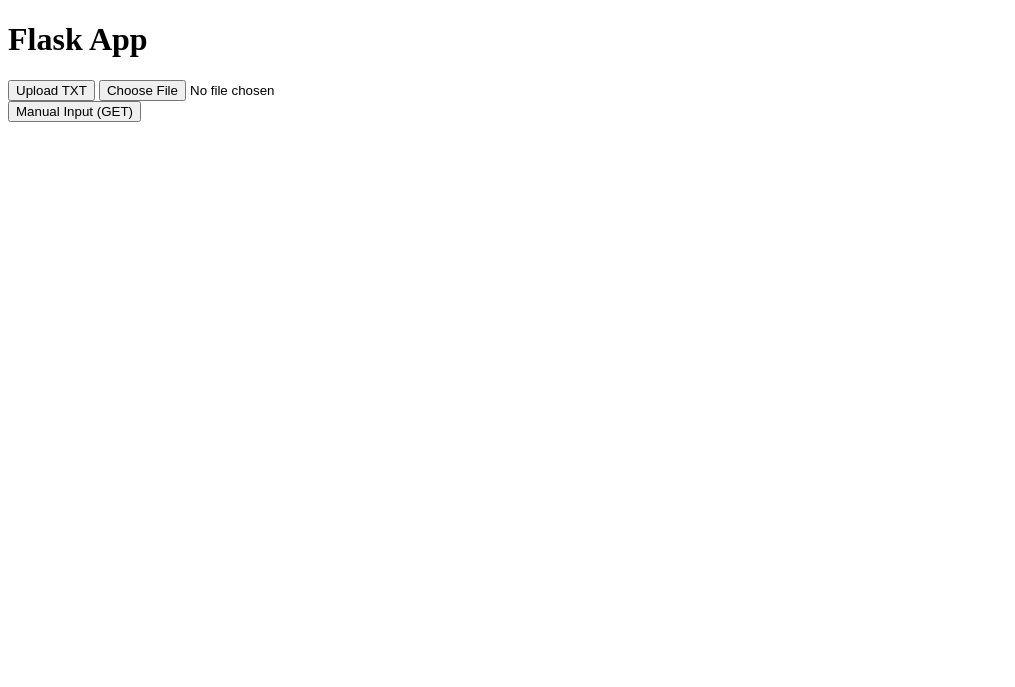
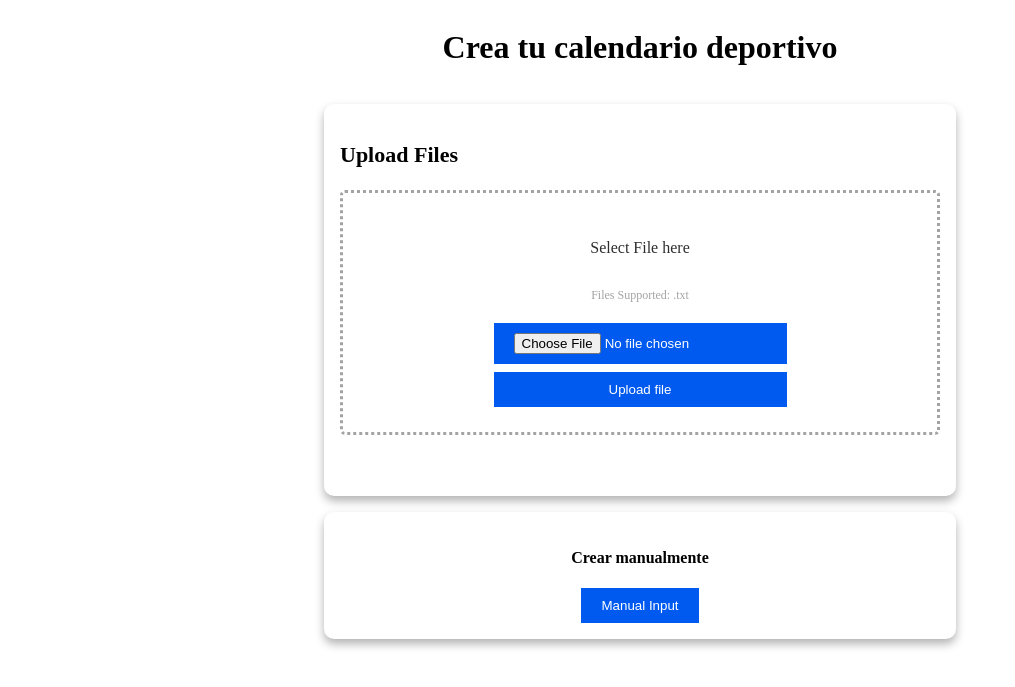
Before and after one commit to juanbailon/proyecto-ada-optimizacion-discreta, a Flask app: page / in a window 1280 px wide. Shown: the top 687 px of the page, without its empty margins (0-1015 px from the left). Run offline with Flask 3, Linux system fonts and the light colour scheme.

Commit message:
Se añaden diseños a interfaz de proyecto

```diff
--- a/flask_app/app.py
+++ b/flask_app/app.py
@@ -78,6 +78,10 @@
 
 		return render_template("display_results.html", data=solution, num_rows=num_rows, num_cols=num_cols)
 
+@app.route('/static/css/<path:filename>')
+def static_css(filename):
+    return app.send_static_file(f'css/{filename}')
+
 
 if __name__ == "__main__":
 	app.run(host='0.0.0.0',debug=True)
--- /dev/null
+++ b/flask_app/static/css/styles.css
@@ -0,0 +1,117 @@
+body {
+  display: flex;
+  justify-content: center;
+  align-items: center;
+}
+
+.container {
+  display: flex;
+  flex-direction: column;
+  gap: 1rem;
+}
+
+.titulo-cal {
+  cursor: none;
+  transition: 0.5s text-shadow;
+  text-align: center;
+}
+
+.titulo-cal:hover {
+  text-shadow: 0 0 7px rgba(0, 90, 240, 0.8);
+}
+
+.subir-form {
+  display: flex;
+  flex-direction: column;
+  gap: 0.5rem;
+}
+
+.crear-man {
+  border-radius: 10px;
+  box-shadow: 0 5px 10px 0 rgba(0, 0, 0, 0.3);
+  background-color: #ffffff;
+  display: flex;
+  flex-direction: column;
+  justify-content: center;
+  align-items: center;
+  padding: 1rem;
+  transition: 0.3s transform;
+}
+
+.crear-man:hover {
+  transform: scale(1.02);
+}
+
+/*------ Upload Files CSS */
+
+.card {
+  border-radius: 10px;
+  box-shadow: 0 5px 10px 0 rgba(0, 0, 0, 0.3);
+  width: 600px;
+  height: 360px;
+  background-color: #ffffff;
+  padding: 1rem;
+  transition: 0.3s transform;
+}
+
+.card:hover {
+  transform: scale(1.02);
+}
+
+.card h3 {
+  font-size: 22px;
+  font-weight: 600;
+}
+
+.drop_box {
+  margin: 10px 0;
+  padding: 25px;
+  display: flex;
+  align-items: center;
+  justify-content: center;
+  flex-direction: column;
+  border: 3px dotted #a3a3a3;
+  border-radius: 5px;
+}
+
+.drop_box h4 {
+  font-size: 16px;
+  font-weight: 400;
+  color: #2e2e2e;
+}
+
+.drop_box p {
+  margin-top: 10px;
+  margin-bottom: 20px;
+  font-size: 12px;
+  color: #a3a3a3;
+}
+
+.btn {
+  text-decoration: none;
+  background-color: rgb(0, 90, 240);
+  color: #ffffff;
+  padding: 10px 20px;
+  border: none;
+  outline: none;
+  transition: 0.3s;
+}
+
+.btn:hover {
+  text-decoration: none;
+  background-color: #ffffff;
+  color: #005af0;
+  padding: 10px 20px;
+  border: none;
+  outline: 1px solid #010101;
+}
+
+.form input {
+  margin: 10px 0;
+  width: 100%;
+  background-color: #e2e2e2;
+  border: none;
+  outline: none;
+  padding: 12px 20px;
+  border-radius: 4px;
+}
--- a/flask_app/templates/index.html
+++ b/flask_app/templates/index.html
@@ -1,19 +1,38 @@
 <!DOCTYPE html>
 <html>
   <head>
-    <title>Flask App</title>
+    <title>Calendario deportivo</title>
+    <link rel="stylesheet" type="text/css" href="/static/css/styles.css" />
   </head>
   <body>
-    <h1>Flask App</h1>
+    <div class="container">
+      <h1 class="titulo-cal">Crea tu calendario deportivo</h1>
 
-    <form method="POST" action="/upload-file" enctype="multipart/form-data">
-        <button type="submit">Upload TXT</button>
-        <input type="file" name="file">
+      <div class="card">
+        <h3>Upload Files</h3>
+        <div class="drop_box">
+          <header>
+            <h4>Select File here</h4>
+          </header>
+          <p>Files Supported: .txt</p>
+          <form
+            class="subir-form"
+            method="POST"
+            action="/upload-file"
+            enctype="multipart/form-data"
+          >
+            <input class="btn" type="file" name="file" />
+            <button class="btn" type="submit">Upload file</button>
           </form>
+        </div>
+      </div>
 
+      <div class="crear-man">
+        <h4>Crear manualmente</h4>
         <form method="GET" action="/manual-input">
-        <button type="submit">Manual Input (GET)</button>
+          <button class="btn" type="submit">Manual Input</button>
         </form>
-
+      </div>
+    </div>
   </body>
 </html>
```
Also changed, not shown: flask_app/static/css/manual.css (added, +56 -0 lines), flask_app/static/css/result.css (added, +67 -0 lines), flask_app/static/css/unsatisfiable.css (added, +47 -0 lines), flask_app/templates/display_results.html (+7 -5 lines), flask_app/templates/manual_input.html (+38 -14 lines), flask_app/templates/unsatisfiable.html (+12 -5 lines), 1 other file. Lines whose indentation alone changed are shown as unchanged.
